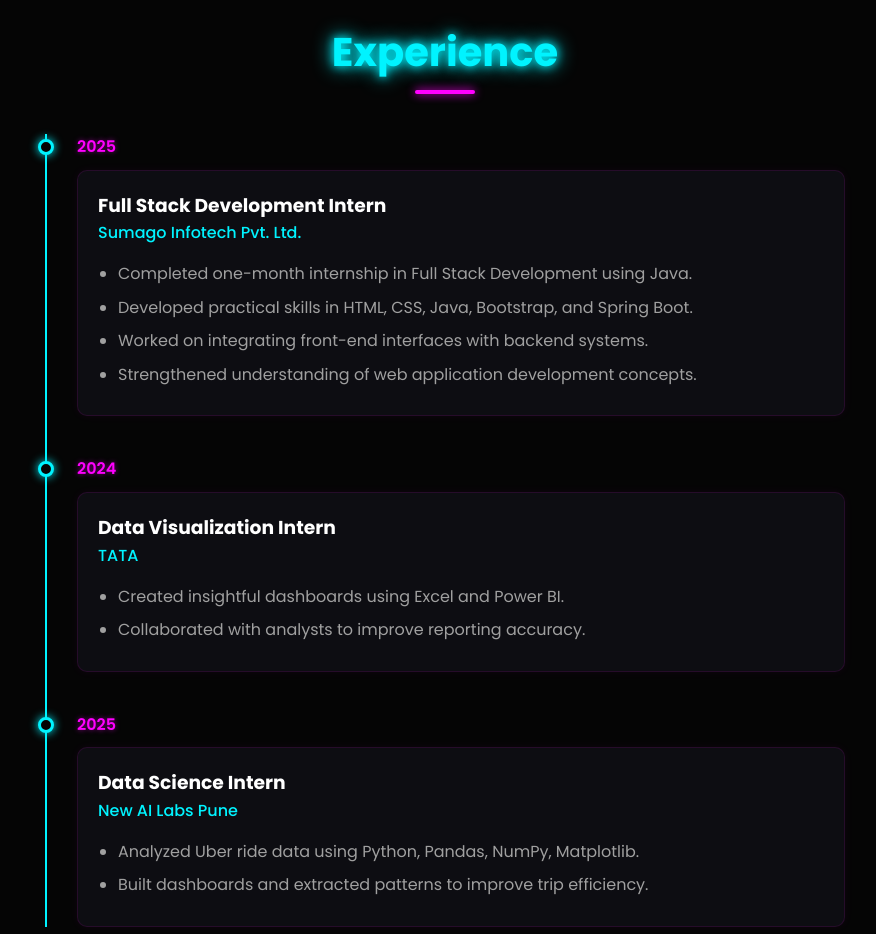
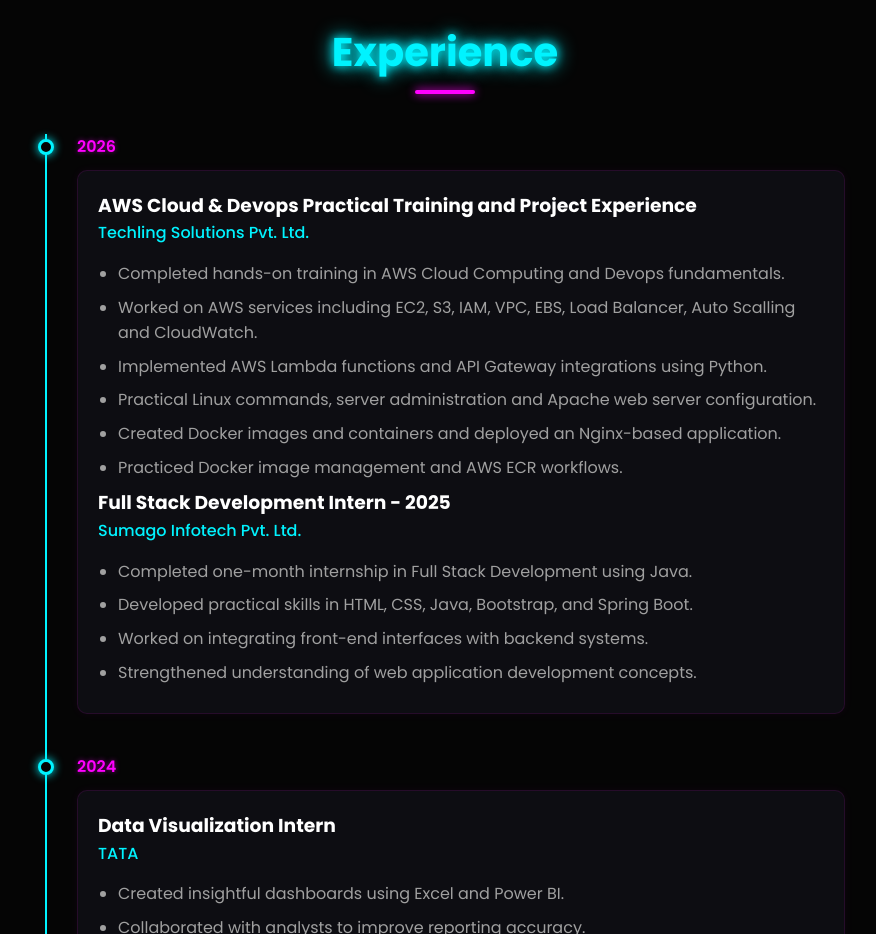
Before and after one commit to makarkomal04/komal_portfolio, a plain HTML site: page index.html in a window 1280 px wide. Shown: the part 2360-3294 px from the top of the page, without its empty margins (195-1071 px from the left). Drawn offline with nearby package versions, Linux system fonts and the light colour scheme.

Commit message:
Updated portfolio content and added new CV

```diff
--- a/index.html
+++ b/index.html
@@ -100,9 +100,19 @@
         <div class="timeline reveal">
             <div class="timeline-item">
                 <div class="timeline-dot"></div>
-                <div class="timeline-date">2025</div>
+                <div class="timeline-date">2026</div>
                 <div class="timeline-content">
-                    <h3>Full Stack Development Intern</h3>
+                    <h3>AWS Cloud & Devops Practical Training and Project Experience</h3>
+                    <h4>Techling Solutions Pvt. Ltd.</h4>
+                    <ul>
+                        <li>Completed hands-on training in AWS Cloud Computing and Devops fundamentals.</li>
+                        <li>Worked on AWS services including EC2, S3, IAM, VPC, EBS, Load Balancer, Auto Scalling and CloudWatch.</li>
+                        <li>Implemented AWS Lambda functions and API Gateway integrations using Python.</li>
+                        <li>Practical Linux commands, server administration and Apache web server configuration.</li>
+                        <li>Created Docker images and containers and deployed an Nginx-based application.</li>
+                        <li>Practiced Docker image management and AWS ECR workflows.</li>
+                    </ul>
+                    <h3>Full Stack Development Intern  - 2025</h3>
                     <h4>Sumago Infotech Pvt. Ltd.</h4>
                     <ul>
                         <li>Completed one-month internship in Full Stack Development using Java.</li>
```
Also changed, not shown: 1 other file.
